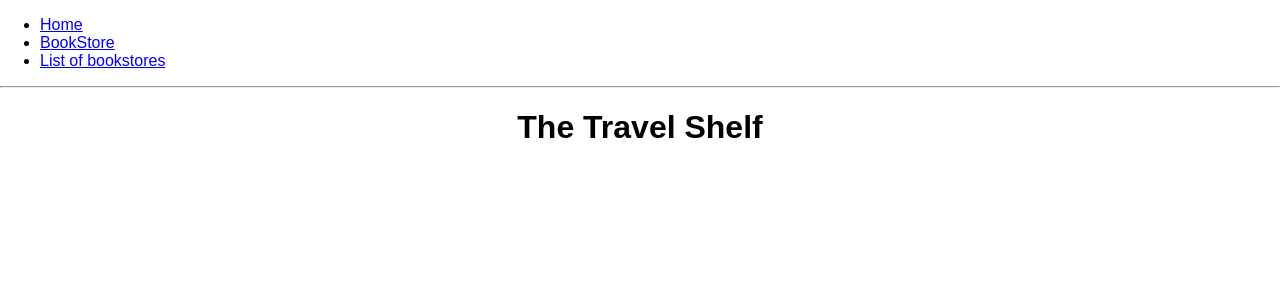
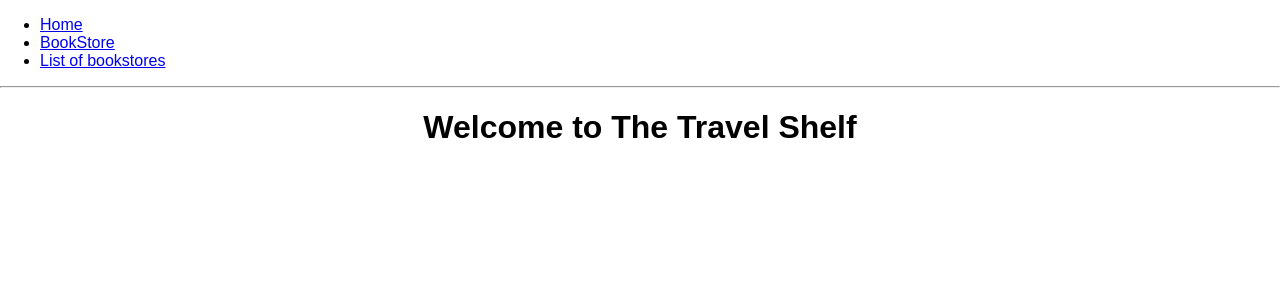
Before and after one commit to RichardLitt/the-travel-shelf, a React (Create React App) app: page /scenes/Homepage/index in a window 1280 px wide. Shown: the top 300 px of the page. Built offline with nearby package versions, Linux system fonts and the light colour scheme.

Commit message:
fixing issue with route and also changin the name of the classes inside the index.js of each scene

```diff
--- a/src/App.js
+++ b/src/App.js
@@ -1,5 +1,5 @@
 import React, { Component } from 'react';
-import Home from './scenes/Homepage/index'
+import Homepage from './scenes/Homepage/index'
 import Bookstore from './scenes/BookstoreDetail/index'
 import BookstoreList from './scenes/BookstoreList/index'
 
@@ -15,15 +15,15 @@ class App extends Component {
           <Router>
               <div>
                   <ul>
-                      <li><Link to="/Home">Home</Link></li>
-                      <li><Link to="/Bookstore">BookStore</Link></li>
-                      <li><Link to="/BookstoreList">List of bookstores</Link></li>
+                      <li><Link to="/scenes/Homepage/index">Home</Link></li>
+                      <li><Link to="/scenes/BookstoreDetail/index">BookStore</Link></li>
+                      <li><Link to="/scenes/BookstoreList/index">List of bookstores</Link></li>
 
                   </ul>
 
                   <hr/>
 
-                  <Route exact path="/scenes/Homepage/index" component={Home}/>
+                  <Route exact path="/scenes/Homepage/index" component={Homepage}/>
                   <Route path="/scenes/BookstoreDetail/index" component={Bookstore}/>
                   <Route path="/scenes/BookstoreList/index" component={BookstoreList}/>
                   <Route path="/Map" component={Map}/>
--- a/src/scenes/BookstoreDetail/index.js
+++ b/src/scenes/BookstoreDetail/index.js
@@ -1,12 +1,12 @@
 import React, { Component } from 'react'
 
-class Container extends Component{
+class BookstoreDetail extends Component{
 
     render(){
         return (
             <div>
                 <header className="Articles-header">
-                    <h1 className="Articles-title" style={{textAlign: "center"}}>Articles</h1>
+                    <h1 className="Articles-title" style={{textAlign: "center"}}>This page will show a book store information</h1>
                 </header>
             </div>
         )
@@ -14,4 +14,4 @@ class Container extends Component{
     }
 }
 
-export default Container;
+export default BookstoreDetail;
--- a/src/scenes/BookstoreList/index.js
+++ b/src/scenes/BookstoreList/index.js
@@ -1,12 +1,12 @@
 import React, { Component } from 'react'
 
-class Container extends Component{
+class BookstoreList extends Component{
 
     render(){
         return (
             <div>
                 <header className="Index-header">
-                    <h1 className="Index-title" style={{textAlign: "center"}}>Index</h1>
+                    <h1 className="Index-title" style={{textAlign: "center"}}> This page will show list of bookstores</h1>
                 </header>
             </div>
         )
@@ -14,4 +14,4 @@ class Container extends Component{
     }
 }
 
-export default Container;
+export default BookstoreList;
--- a/src/scenes/Homepage/index.js
+++ b/src/scenes/Homepage/index.js
@@ -1,12 +1,12 @@
-import React, { Component } from 'react'
+import React, { Component } from 'react';
 
-class Container extends Component{
+class Homepage extends Component {
 
-    render(){
+    render() {
         return (
             <div>
-                <header className="Home-header">
-                    <h1 className="Home-title" style={{textAlign: "center"}}>The Travel Shelf</h1>
+                <header className = "Home-header" >
+                    <h1 className = "Home-title" style = {{textAlign: "center"}}> Welcome to The Travel Shelf </h1>
                 </header>
             </div>
         )
@@ -14,4 +14,4 @@ class Container extends Component{
     }
 }
 
-export default Container;
+export default Homepage;
```
